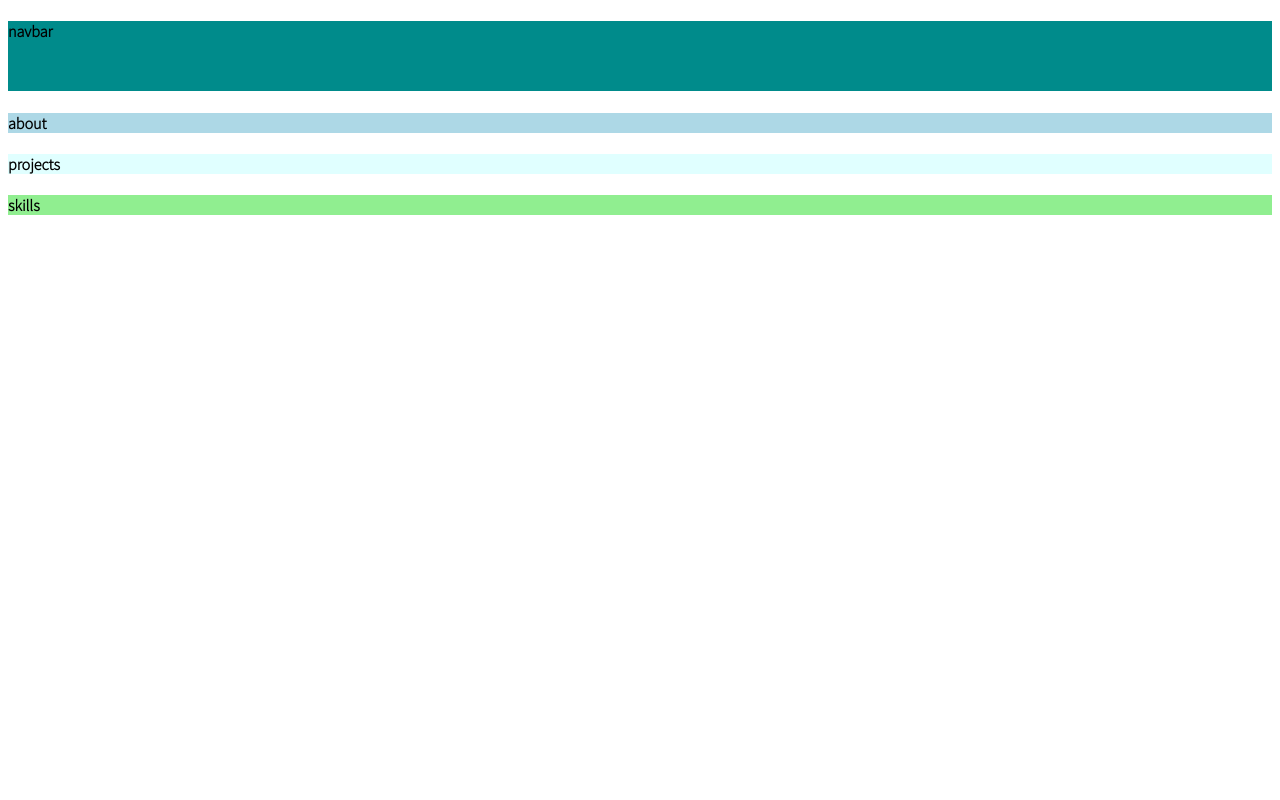
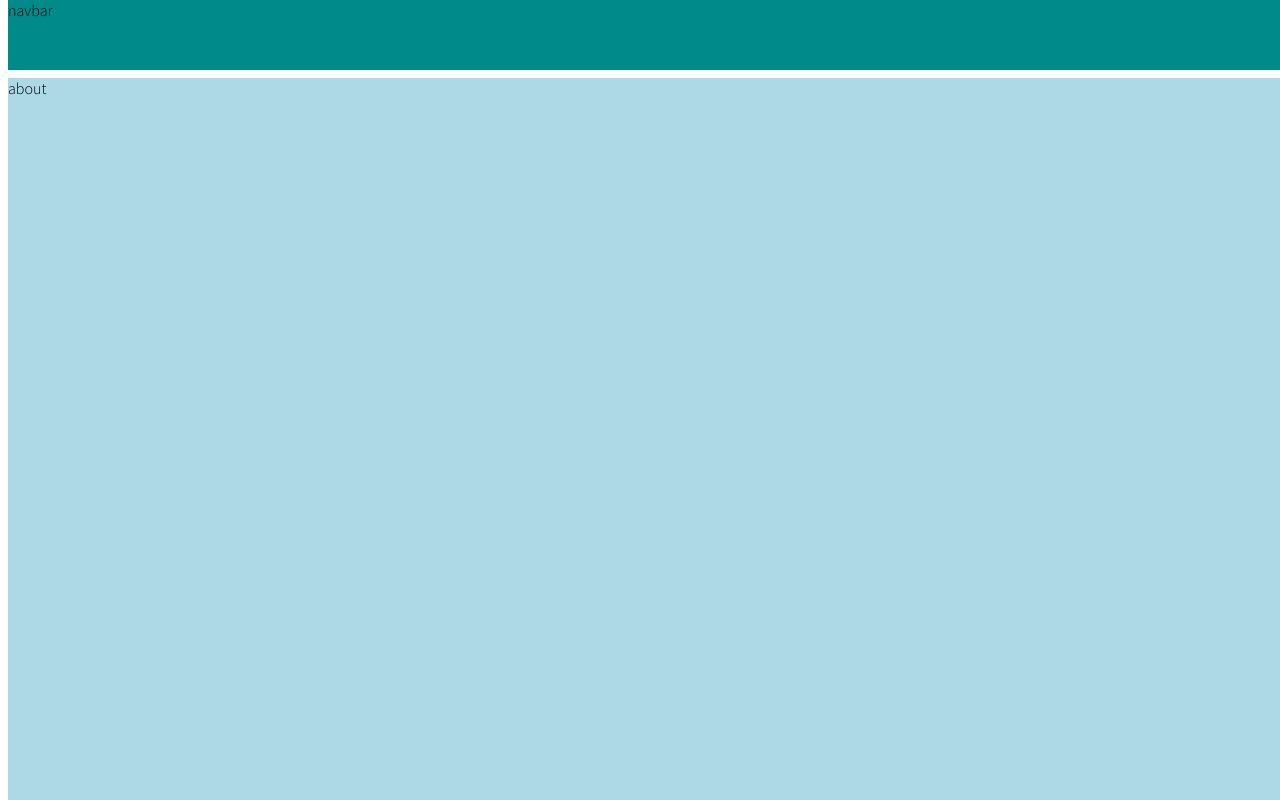
Before and after one commit to isabellagh/my-portfolio, a React (Create React App) app: page / in a window 1280 px wide. Shown: the top 800 px of the page. Built offline with nearby package versions, Linux system fonts and the light colour scheme.

Commit message:
navbar fixed

```diff
--- a/src/App.js
+++ b/src/App.js
@@ -2,6 +2,7 @@
 import About from "./components/body/about/About";
 import Projects from "./components/body/projects/Projects";
 import Skills from "./components/body/skills/Skills";
+import "./app.scss"
 
 function App() {
   return (
--- /dev/null
+++ b/src/app.scss
@@ -0,0 +1,16 @@
+.app {
+  height: 100vh;
+
+  .sections {
+    width: 100%;
+    height: calc(100vh - 70px);
+    background-color: darkkhaki;
+    position: relative;
+    top: 70px;
+
+    > *{
+        width: 100vw;
+        height: calc(100vh - 70px);
+    }
+  }
+}
--- a/src/components/body/about/About.js
+++ b/src/components/body/about/About.js
@@ -3,7 +3,7 @@
 function About() {
     return (
         <div className="about">
-            <h4>about</h4>
+            about
         </div>
     )
 }
--- a/src/components/body/projects/Projects.js
+++ b/src/components/body/projects/Projects.js
@@ -3,7 +3,7 @@
 function Projects() {
     return (
         <div className="projects">
-            <h4>projects</h4>
+          projects
         </div>
     )
 }
--- a/src/components/body/skills/Skills.js
+++ b/src/components/body/skills/Skills.js
@@ -3,7 +3,7 @@
 function Skills() {
     return (
         <div className="skills">
-            <h4>skills</h4>
+            skills
         </div>
     )
 }
--- a/src/components/header/Navbar.js
+++ b/src/components/header/Navbar.js
@@ -3,7 +3,7 @@
 function Navbar() {
     return (
         <div className="navbar">
-            <h4>navbar</h4>
+           navbar
         </div>
     )
 }
--- a/src/components/header/navbar.scss
+++ b/src/components/header/navbar.scss
@@ -2,4 +2,7 @@
     width: 100%;
     height: 70px;
     background-color: darkcyan;
+    position: fixed;
+    top: 0;
+    z-index: 2;
 }
```
